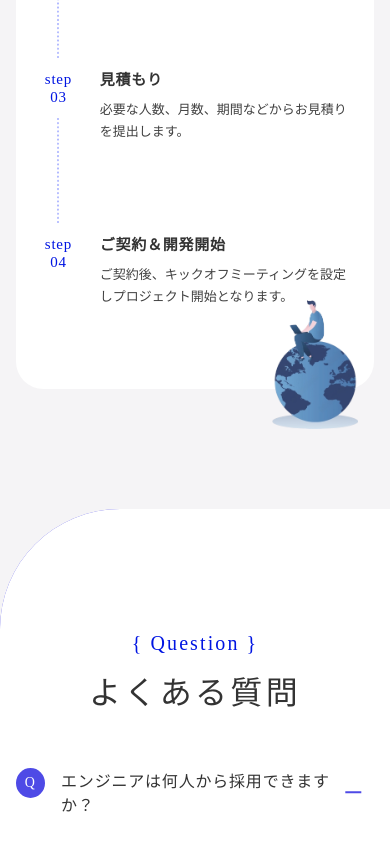
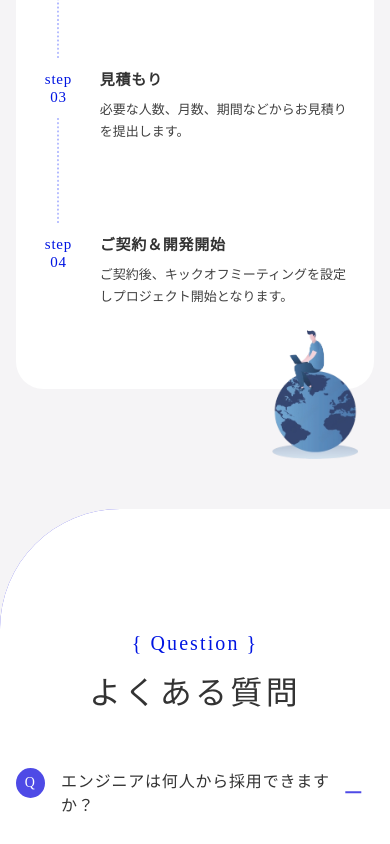
Before and after one commit to kashif-zia/Studio-Development-Hub, a React (Create React App) app: page / in a window 390 px wide. Shown: the part 5369-6213 px from the top of the page. Built offline with nearby package versions, Linux system fonts and the light colour scheme; a web font is replaced by a local one.

Commit message:
small changes

```diff
--- a/src/components/SectionMain/style.scss
+++ b/src/components/SectionMain/style.scss
@@ -1168,7 +1168,7 @@
       .map-image img {
         width: 91px;
         right: 16px;
-        bottom: -40px;
+        bottom: -70px;
       }
     }
   }
```
